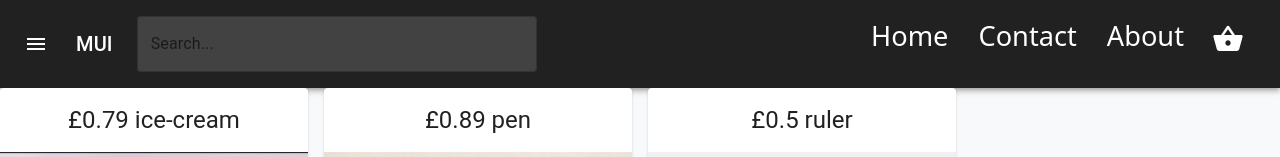
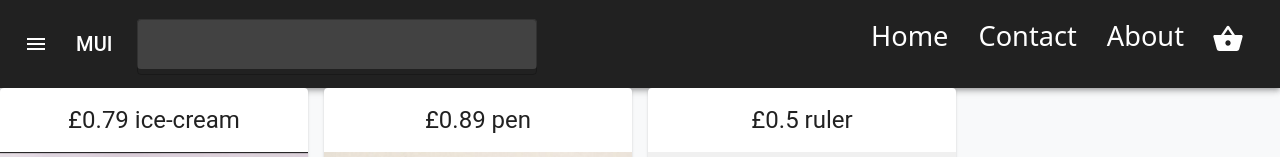
Before and after one commit to Muath01/react-e-commerce, a React (Create React App) app: page /home in a window 1280 px wide. Shown: the top 157 px of the page. Built offline with nearby package versions, Linux system fonts and the light colour scheme.

Commit message:
added a product filter, needs improvements

```diff
--- a/src/App.tsx
+++ b/src/App.tsx
@@ -8,23 +8,27 @@ import Home from './pages/Home';
 import ShoppingCart from './components/ShoppingCart';
 import { useSelector } from 'react-redux';
 import Product from './components/Product';
-import { ProductContext } from './context/productContext';
+import { ListContext, ProductContext } from './context/productContext';
 
 
-console.log("hello");
 
 
 
 const App:FC = () => {
 
-  const [value, setValue] = useState([])
+  const [product, setProduct] = useState([])
+  const [productList, setProductList] = useState({})
 
-  const provideValue = useMemo(() => ({value, setValue}), [value, setValue])
+  const provideValue = useMemo(() => ({product, setProduct}), [product, setProduct])
+  const productListValue = useMemo(() => ({productList, setProductList}), [productList, setProductList])
+
 
   const {isOpen} = useSelector((state:any) => state.drawer);
   return (
     <>
-    <ProductContext.Provider value = {provideValue}>
+    <ListContext.Provider value={productListValue}>
+
+    <ProductContext.Provider value={provideValue}>
 
     <NavBar />
 
@@ -34,6 +38,7 @@ const App:FC = () => {
       <Route path="/contact" element={<h1>Contact</h1>} />
     </Routes>
     </ProductContext.Provider>
+    </ListContext.Provider>
 
     {isOpen ? <ShoppingCart/> : null}
 
--- a/src/components/NavBar.tsx
+++ b/src/components/NavBar.tsx
@@ -1,4 +1,4 @@
-import React, {useContext} from 'react';
+import React, {useContext, ChangeEvent} from 'react';
 import { styled, alpha } from '@mui/material/styles';
 import AppBar from '@mui/material/AppBar';
 import Box from '@mui/material/Box';
@@ -20,7 +20,7 @@ import { Link } from 'react-router-dom';
 import { useDispatch, useSelector } from 'react-redux';
 import { setDrawer } from '../Redux/drawer';
 import { Autocomplete, Button, TextField } from '@mui/material';
-import { ProductContext } from '../context/productContext';
+import { ListContext, ProductContext } from '../context/productContext';
 
 
 const backStyle = {
@@ -91,12 +91,14 @@ export default function NavBar() {
 
 
   // selector
-
   const {shoppingCartItems} = useSelector((state:any) => state.drawer)
   let arr = Object.keys(shoppingCartItems)
 
-  const {value} = useContext(ProductContext);
 
+  //Context
+
+  const {product} = useContext(ProductContext);
+  const {productList, setProductList} = useContext(ListContext)
 
 
 
@@ -194,6 +196,27 @@ export default function NavBar() {
 
   ];
 
+  function change(e: any){
+    let value = e.target.innerText
+
+    let newObj = {
+      [value]:{
+        ...productList[value]
+      }
+    }
+
+    console.log(productList)
+    setProductList(newObj)
+
+    if(value in productList){
+    }else{
+      // console.log("value not in product list", productList)
+    }
+
+
+
+  }
+
   return (
     <Box sx={{ flexGrow: 1, backgroundColor:"red"} }>
       <AppBar position="static">
@@ -220,13 +243,12 @@ export default function NavBar() {
               {/* <SearchIcon /> */}
             </SearchIconWrapper>
             <Autocomplete
-              // disablePortal
-              // disableClearable
               freeSolo
-              // id="combo-box-demo"
-              options={value}
-              sx={{ width: 400 }}
-              renderInput={(params) => <TextField {...params} label="Search..." />}
+              options={product}
+              sx={{ width: 400, height:50 }}
+              placeholder="search..."
+              onChange={(e) => change(e)}
+              renderInput={(params) => <TextField {...params}/>}
             />
             {/* <StyledInputBase
               placeholder="Search…"
--- a/src/context/productContext.js
+++ b/src/context/productContext.js
@@ -2,3 +2,5 @@ import {createContext} from "react";
 
 
 export const ProductContext = createContext(null)
+
+export const ListContext = createContext(null)
--- a/src/pages/Home.tsx
+++ b/src/pages/Home.tsx
@@ -1,7 +1,7 @@
 import React, {useContext, useEffect, useMemo} from 'react'
 import {Grid, Box} from "@mui/material"
 import Product from '../components/Product'
-import { ProductContext } from '../context/productContext'
+import { ListContext, ProductContext } from '../context/productContext'
 import { render } from '@testing-library/react'
 
 // type products = {
@@ -11,7 +11,9 @@ import { render } from '@testing-library/react'
 
 function Home() {
 
-  const {value, setValue} = useContext(ProductContext)
+  const {product, setProduct} = useContext(ProductContext)
+  const {productList, setProductList} = useContext(ListContext);
+  // const {}
 
   const products: Object = useMemo(
       () => ({
@@ -31,8 +33,14 @@ function Home() {
       []
     );
 
+
    useEffect(() => {
-    setValue(Object.keys(products))
+    setProduct(Object.keys(products))
+    // console.log(product)
+    let copy = {...products}
+
+    setProductList(copy)
+    console.log(productList)
 
    }, [])
 
@@ -45,7 +53,7 @@ function Home() {
 
     <Grid container spacing={2} >
 
-    {Object.keys(products).map(MyProduct => (
+    {Object.keys(productList).map(MyProduct => (
         <Grid key={MyProduct} item md={3} >
             <Product productName={MyProduct} quantity={products[MyProduct]["quantity"]} price={products[MyProduct]["price"]}/>
         </Grid>
```
